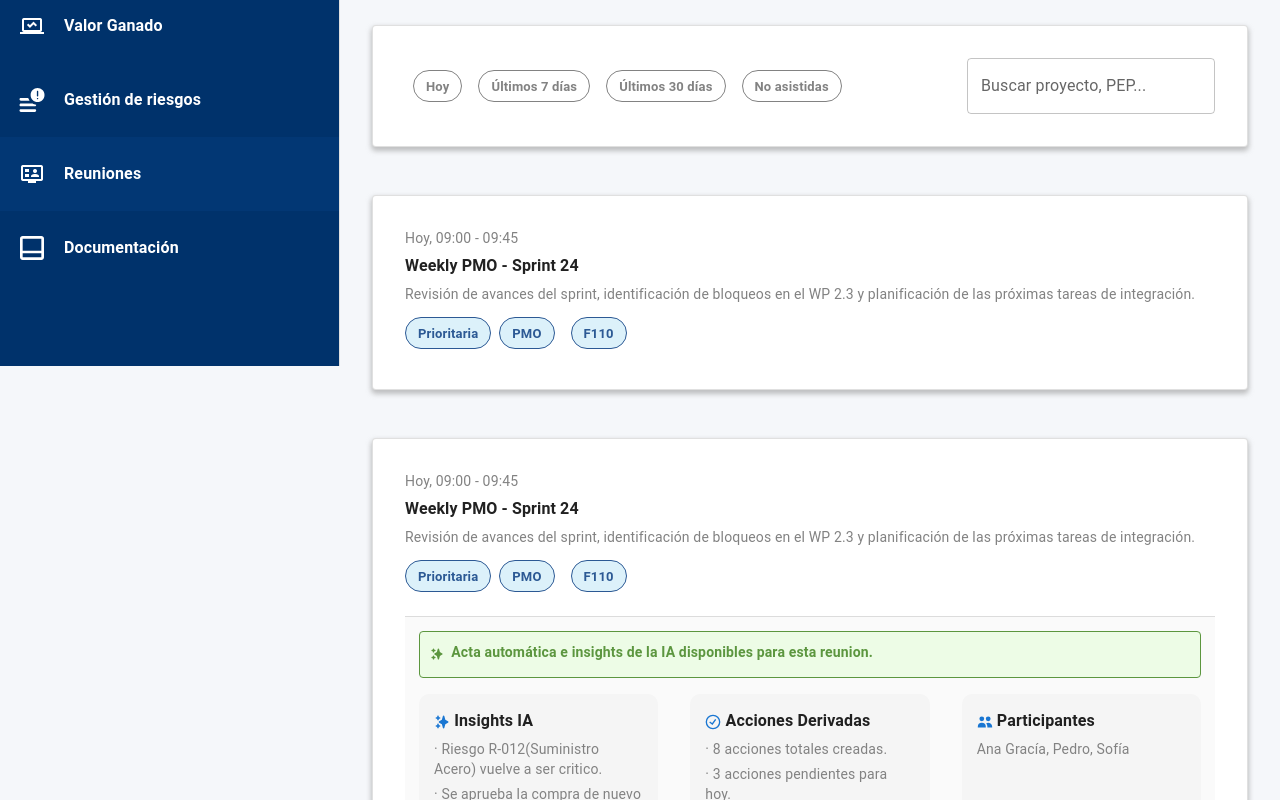
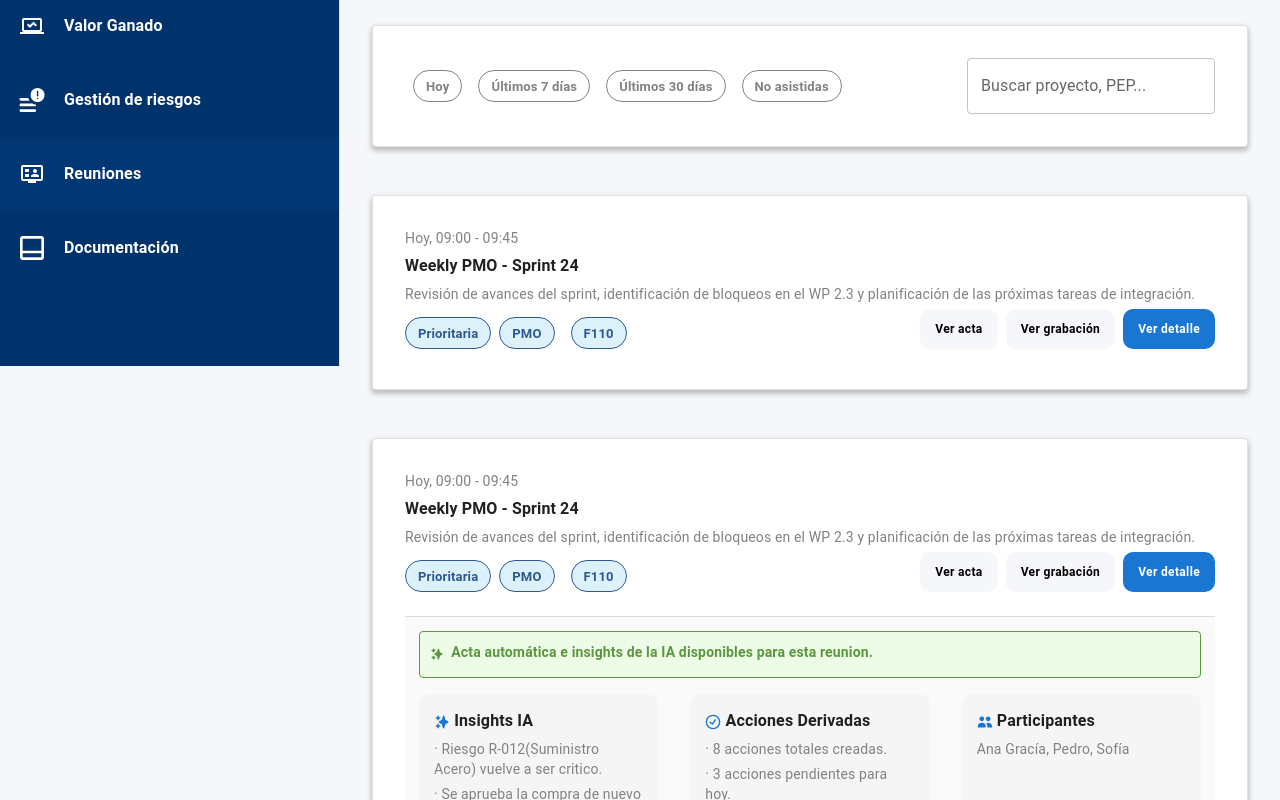
Before and after one commit to superkikin2/vigia, a React (Vite) app: page /reuniones in a window 1280 px wide. Shown: the part 434-1234 px from the top of the page. Built offline with nearby package versions, Linux system fonts and the light colour scheme.

Commit message:
Botonera en sección de reuniones

```diff
--- a/src/pages/Reuniones.jsx
+++ b/src/pages/Reuniones.jsx
@@ -1,5 +1,5 @@
 import { useState, useEffect } from 'react';
-import { Box, Grid, Typography, Card, TextField, Divider } from '@mui/material';
+import { Box, Grid, Typography, Card, TextField, Button } from '@mui/material';
 import Cards from '../components/Cards'
 import ChipsGroup from '../components/ChipsGroup';
 import { reunionesMock } from '../mocks';
@@ -81,7 +81,22 @@ export default function Reuniones() {
           <Typography variant="body2" gutterBottom>
             Revisión de avances del sprint, identificación de bloqueos en el WP 2.3 y planificación de las próximas tareas de integración.
           </Typography>
-          <ChipsGroup menuItems={chipItems2}/>
+          <Grid container spacing={2} className="specialGrid">
+            <Grid size={{ xs: 12, md: 6, lg: 6 }}>
+              <ChipsGroup menuItems={chipItems2}/>
+            </Grid>
+            <Grid size={{ xs: 12, md: 6, lg: 6 }}
+              sx={{
+                display: 'flex',
+                justifyContent: 'flex-end',
+                gap: 1
+              }}
+            >
+              <Button variant="outlined">Ver acta</Button>
+              <Button variant="outlined">Ver grabación</Button>
+              <Button variant="outlined">Ver detalle</Button>
+            </Grid>
+          </Grid>
         </Card>
       </Box>
 
@@ -102,7 +117,22 @@ export default function Reuniones() {
           <Typography variant="body2" gutterBottom>
             Revisión de avances del sprint, identificación de bloqueos en el WP 2.3 y planificación de las próximas tareas de integración.
           </Typography>
-          <ChipsGroup menuItems={chipItems2}/>
+          <Grid container spacing={2} className="specialGrid">
+            <Grid size={{ xs: 12, md: 12, lg: 6 }}>
+              <ChipsGroup menuItems={chipItems2}/>
+            </Grid>
+            <Grid size={{ xs: 12, md: 12, lg: 6 }}
+              sx={{
+                display: 'flex',
+                justifyContent: 'flex-end',
+                gap: 1
+              }}
+            >
+              <Button variant="outlined">Ver acta</Button>
+              <Button variant="outlined">Ver grabación</Button>
+              <Button variant="outlined">Ver detalle</Button>
+            </Grid>
+          </Grid>
 
           <Card variant="outlined" className="subcard mt-3">
             <Card variant="outlined">
--- a/src/styles/pages/Reuniones.css
+++ b/src/styles/pages/Reuniones.css
@@ -10,6 +10,31 @@
 .card h6 {
     font-size:1rem;
     font-weight: bold;
+}
+
+.specialGrid {}
+
+.specialGrid button:nth-child(1),
+.specialGrid button:nth-child(2) {
+    font-size:12px;
+    font-weight:bold;
+    color: var(--text-black);
+    text-transform:none;
+    background-color: var(--background-grey);
+    border:none;
+    border-radius:10px;
+    height: 40px;
+}
+
+.specialGrid button:nth-child(3) {
+    font-size:12px;
+    font-weight:bold;
+    color: var(--text-white);
+    text-transform:none;
+    background-color: var(--primary-blue-hover-2);
+    border:none;
+    border-radius:10px;
+    height: 40px;
 }
 
 .subcard {
```
